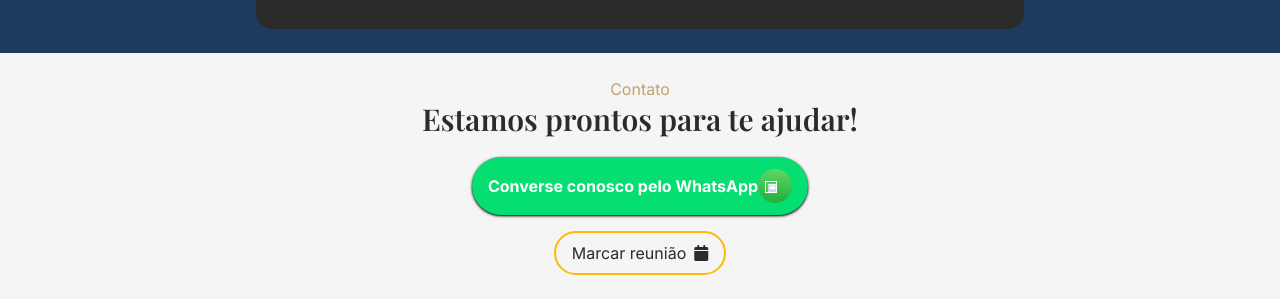
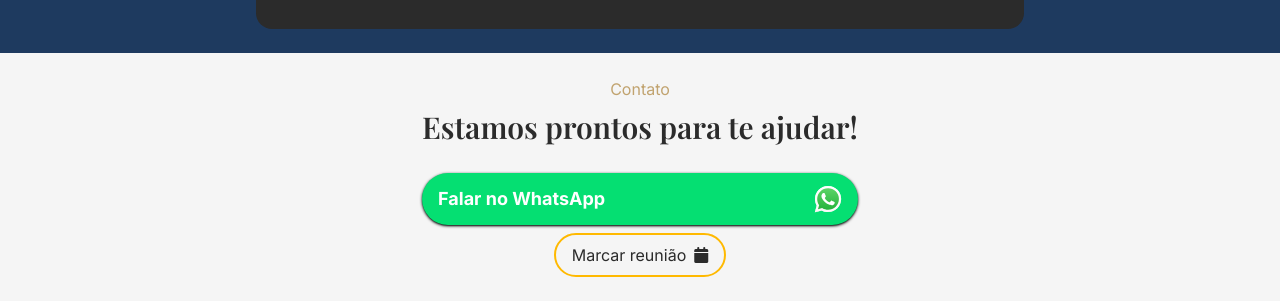
Before and after one commit to mmelodev/Barreto-Sousa-casestudy-, a plain HTML site: page index.html in a window 1280 px wide. Shown: the part 5609-5910 px from the top of the page. Drawn offline with nearby package versions, Linux system fonts and the light colour scheme; a web font is replaced by a local one.

Commit message:
melhorando footer

```diff
--- a/index.html
+++ b/index.html
@@ -953,8 +953,8 @@
       </section>
     </main>
 
-    <footer class="bg-[#f5f5f5] flex flex-col items-center justify-center gap-6 px-4 py-6">
-      <div id="footer-contato" class="">
+    <footer class="bg-[#f5f5f5] flex flex-col items-center justify-center gap-4 px-4 py-6">
+      <div id="footer-contato" class="flex flex-col items-center justify-center gap-2">
         <p class="text-[#C1A36F] text-center">
           Contato
         </p>
@@ -963,21 +963,20 @@
           Estamos prontos para te ajudar!
         </h2>
 
-        <div class="flex flex-col items-center justify-center gap-4">
+        <div class="flex flex-col items-center justify-center gap-4 w-full">
           <div
-            class="whatsapp-bar bg-green-400 text-white font-bold px-4 py-3 mt-5 rounded-4xl shadow-black shadow-sm cursor-pointer md:hover:bg-green-700"
+            class="whatsapp-bar w-full bg-green-400 text-white flex items-center font-bold px-4 py-3 mt-5 rounded-4xl shadow-sm shadow-black cursor-pointer hover:bg-green-700 transition-all duration-200"
           >
             <a
               href=""
               target="_blank"
-              class="flex justify-between items-center"
+              class="flex items-center justify-between w-full gap-4"
             >
-              <h3 class="">Converse conosco pelo WhatsApp</h3>
-
-              <div class="whats-app">
-                <img class="group" src="./media/img/group0.svg" /></div
-            ></a>
+              <h3 class="text-base sm:text-lg">Falar no WhatsApp</h3>
+              <img class="w-6 h-6 sm:w-7 sm:h-7" src="./src/media/img/group0.svg" alt="Ícone WhatsApp" />
+            </a>
           </div>
+        </div>
 
           <button
               id="btn-menuburger"
```
Also changed, not shown: src/media/img/group0.svg (added), src/output.css.
